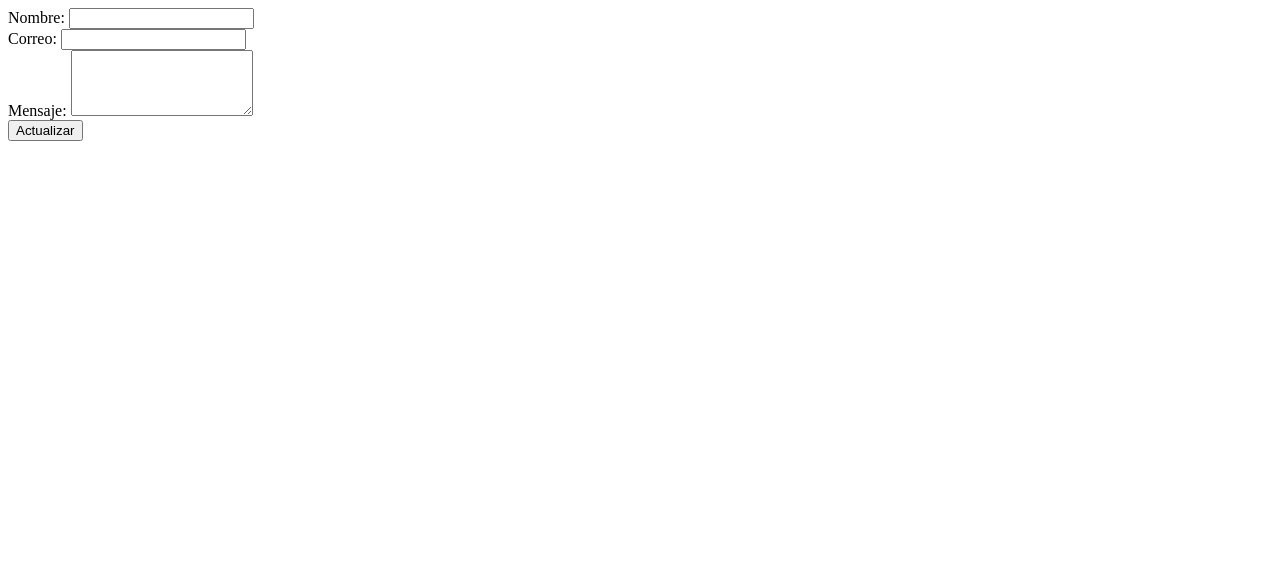
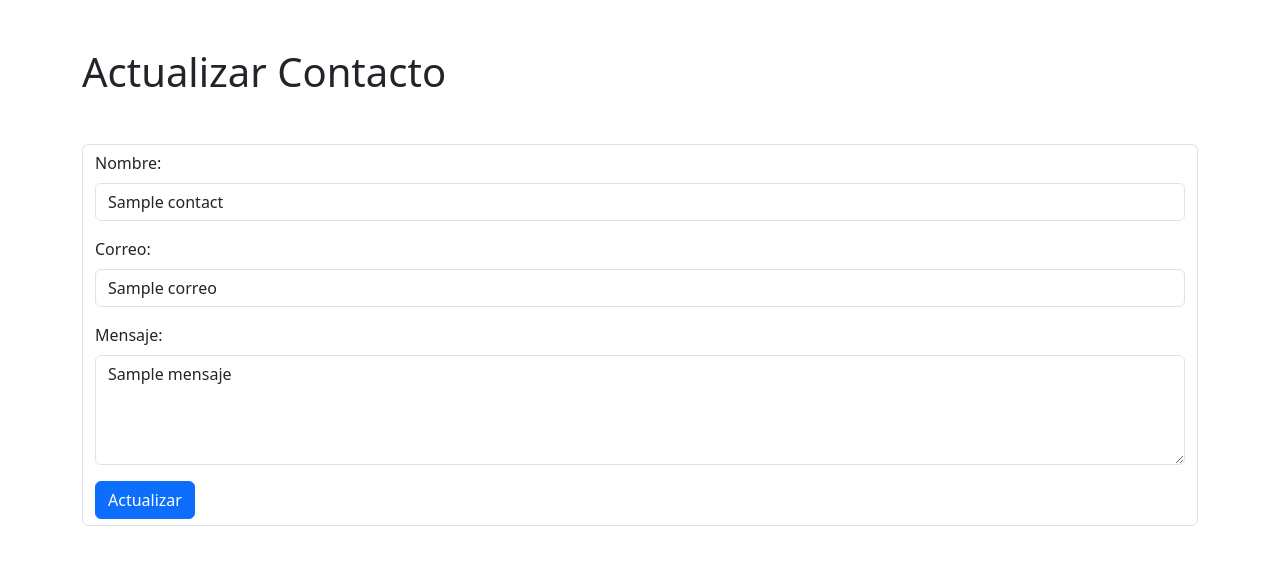
Before and after one commit to N-Armijo/practica_django_2, a Django app: template formulario/templates/editar.html in a window 1280 px wide. Shown: the top 565 px of the page. Run offline with Django 4.2, Linux system fonts and the light colour scheme; the template is opened without the code that fills it: most values are stand-ins (such as "Sample title", 1, 10 or a date in 2020).

Commit message:
Redirige, actualiza correctamente y precarga los datos y tambien tiene el estilo de bootstrap

```diff
--- a/formulario/templates/editar.html
+++ b/formulario/templates/editar.html
@@ -1,12 +1,19 @@
 <!DOCTYPE html>
 <html lang="es">
     <head>
-    <meta charset="UTF-8">
-    <meta name="viewport" content="width=device-width, initial-scale=1.0">
+        <meta charset="UTF-8" />
+        <meta name="viewport" content="width=device-width, initial-scale=1.0" />
         <title>Editar</title>
+        <!-- Bootstrap CSS -->
+        <link
+        href="https://cdn.jsdelivr.net/npm/bootstrap@5.3.0/dist/css/bootstrap.min.css"
+        rel="stylesheet"
+        />
     </head>
     <body>
-    <form method="post" class="form-control">
+        <div class="container mx-auto my-5">
+            <h1>Actualizar Contacto</h1>
+            <form method="post" class="form-control mt-5">
                 {% csrf_token %}
 
                 <!-- Campo de Nombre -->
@@ -18,6 +25,7 @@
                     id="nombre"
                     name="nombre"
                     required
+                    value="{{contact.nombre}}"
                 />
                 </div>
 
@@ -30,6 +38,7 @@
                     id="correo"
                     name="correo"
                     required
+                    value="{{contact.correo}}"
                     />
                 </div>
 
@@ -42,11 +51,15 @@
                         name="mensaje"
                         rows="4"
                         required
-            ></textarea>
+                    >{{contact.mensaje}}
+                    </textarea>
                 </div>
 
                 <!-- Botón de Enviar -->
                 <button type="submit" class="btn btn-primary">Actualizar</button>
             </form>
+        </div>
+        <!-- Bootstrap JS and Popper.js -->
+        <script src="https://cdn.jsdelivr.net/npm/bootstrap@5.3.0/dist/js/bootstrap.bundle.min.js"></script>
     </body>
 </html>
```
Lines whose indentation alone changed are shown as unchanged.
